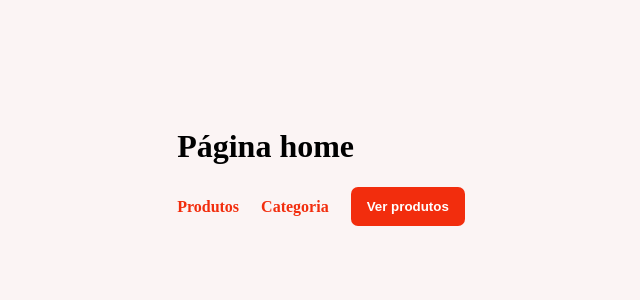
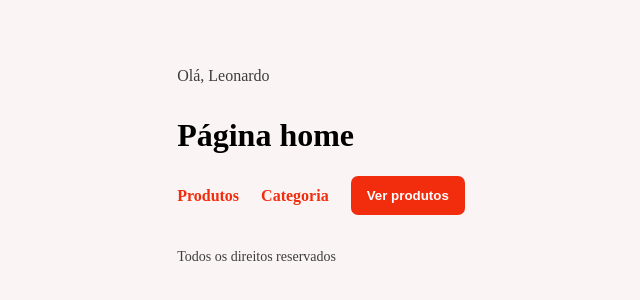
Before and after one commit to leonardoSzarblewski/React-Router, a React (Vite) app: page / in a window 1280 px wide. Shown: the part 234-534 px from the top of the page, without its empty margins (319-959 px from the left). Built offline with nearby package versions, Linux system fonts and the light colour scheme.

Commit message:
Add Layout component and update routing structure

```diff
--- /dev/null
+++ b/src/components/layout/index.tsx
@@ -0,0 +1,19 @@
+import "./styles.css";
+
+import { Outlet } from "react-router";
+
+export function Layout() {
+  return (
+    <div>
+      <header className="user">
+        <p>Olá, Leonardo</p>
+      </header>
+
+      <Outlet />
+
+      <footer>
+        <span>Todos os direitos reservados</span>
+      </footer>
+    </div>
+  );
+}
--- /dev/null
+++ b/src/components/layout/styles.css
@@ -0,0 +1,14 @@
+.user {
+  font-size: 16px;
+  color: #3d3d3d;
+  margin-bottom: 32px;
+}
+
+footer {
+  width: 100%;
+  margin-top: 32px;
+}
+
+footer span {
+  font-weight: 400;
+}
--- a/src/routes/AppRoutes.tsx
+++ b/src/routes/AppRoutes.tsx
@@ -1,4 +1,6 @@
 import { Routes, Route } from "react-router";
+
+import { Layout } from "../components/layout";
 
 import Home from "../pages/Home";
 import Products from "../pages/Products";
@@ -8,10 +10,12 @@
 export function AppRoutes() {
   return (
     <Routes>
-      <Route path="/" index element={<Home />} />
-      <Route path="/products" element={<Products />} />
+      <Route path="/" element={<Layout />}>
+        <Route path="/" index element={<Home />} />
+        <Route path="/products" element={<Products />} />
+      </Route>
+
       <Route path="/details/:id" element={<Details />} />
-
       <Route path="*" element={<NotFound />} />
     </Routes>
   );
```
